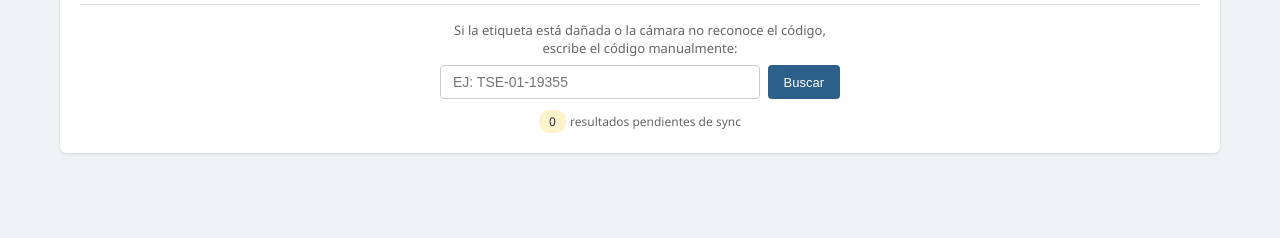
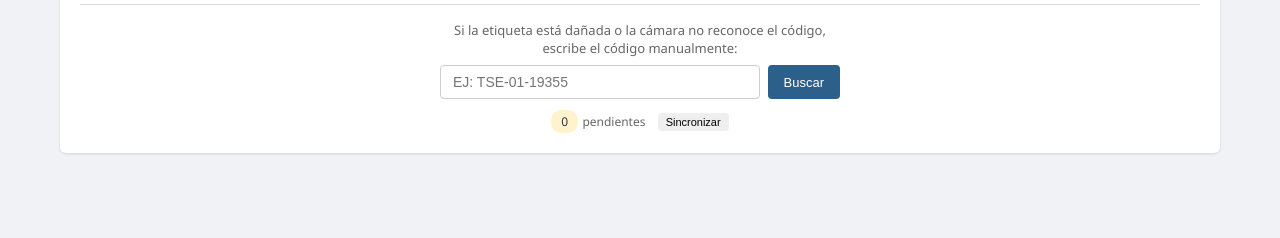
Before and after one commit to herediamarco1997-afk/scafmh, a Flask app: page /inventario/escanear in a window 1280 px wide. Shown: the part 562-800 px from the top of the page. Run offline with Flask 3, Linux system fonts and the light colour scheme; a user stored in the database is signed in; data that the repository does not hold is empty.

Commit message:
feat: boton sync en escaner + auto-sync al verificar

```diff
--- a/app/static/js/scanner.js
+++ b/app/static/js/scanner.js
@@ -223,9 +223,10 @@ function registrarResultado(resultado) {
     nueva_oficina_id: nuevaOfId ? parseInt(nuevaOfId) : null,
     nuevo_responsable_id: nuevaRespId ? parseInt(nuevaRespId) : null,
   };
-  guardarResultado(data).then(() => {
-    actualizarPendientes();
+  guardarResultado(data).then(async () => {
+    await actualizarPendientes();
     volverAEscanear();
+    sincronizar();  // auto-sync en segundo plano
   });
 }
 
--- a/app/templates/inventario/escanear.html
+++ b/app/templates/inventario/escanear.html
@@ -24,7 +24,8 @@
     </div>
     <p style="text-align:center;margin-top:10px">
       <span id="pendientes-count" style="display:inline-block;padding:3px 10px;border-radius:10px;background:#fff3cd;font-size:12px">0</span>
-      <span style="font-size:12px;color:#666"> resultados pendientes de sync</span>
+      <span style="font-size:12px;color:#666"> pendientes</span>
+      <button class="btn btn-sm" id="btn-sync" style="margin-left:8px;font-size:11px;padding:3px 8px">Sincronizar</button>
     </p>
   </div>
 </div>
```
